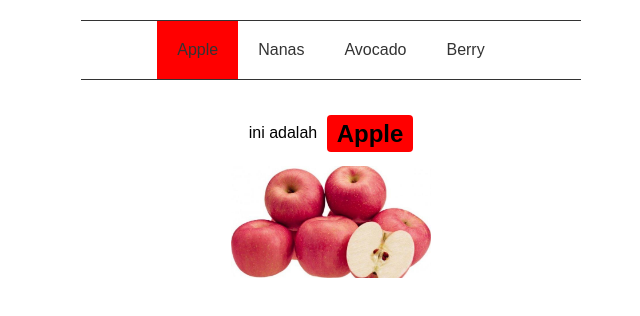
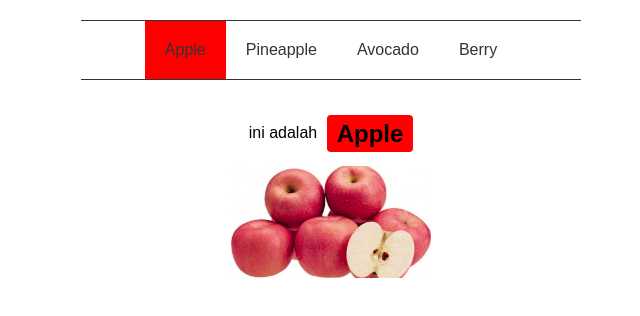
Before and after one commit to flege/reactjs-coba, a React (Create React App) app: page / in a window 1280 px wide. Shown: the top 316 px of the page, without its empty margins (309-949 px from the left). Built offline with nearby package versions, Linux system fonts and the light colour scheme.

Commit message:
rename to pinnaple

```diff
--- a/src/index.js
+++ b/src/index.js
@@ -11,7 +11,7 @@ const items = [
         img   : 'apel.jpg',
     },
     {
-        name : 'Nanas',
+        name : 'Pineapple',
         color : 'Kuning',
         img   : 'nanas.jpg',
     },
```
Also changed, not shown: 1 other file (tests, documents, lock files or other folders).
